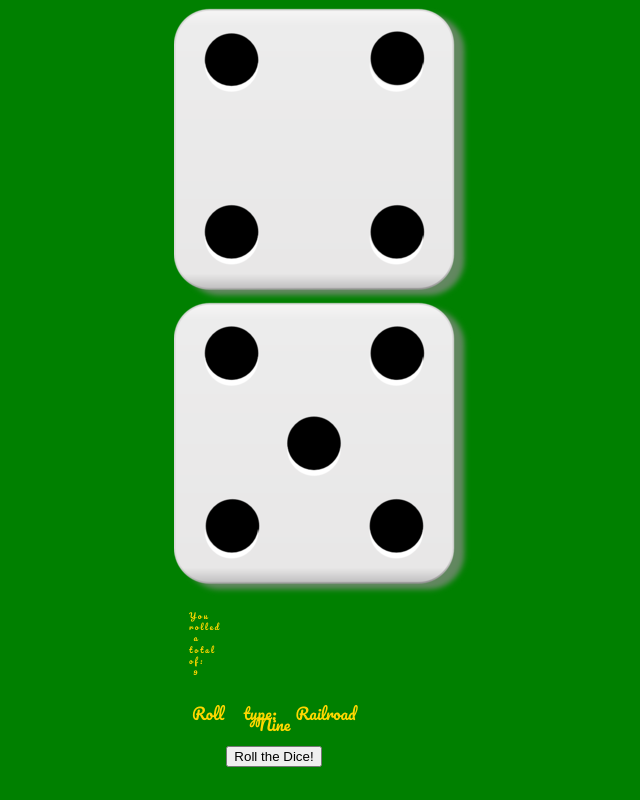
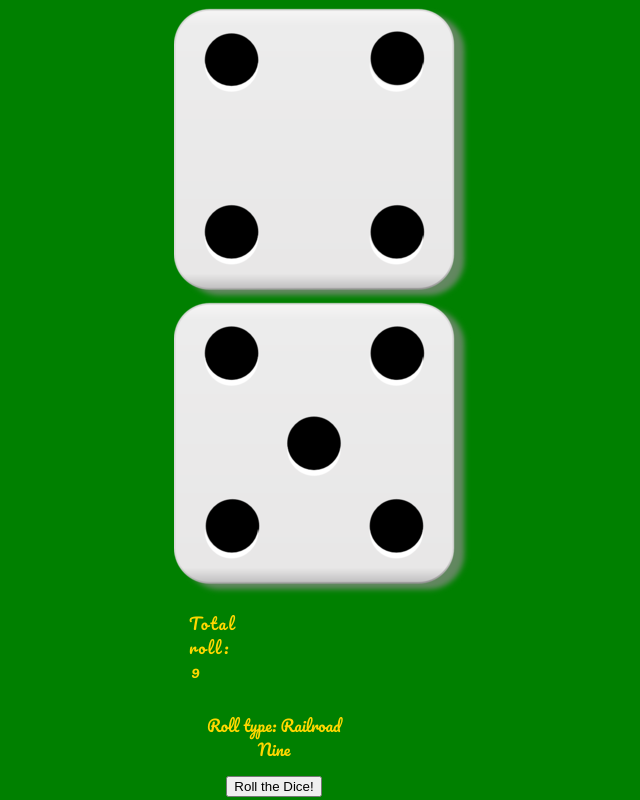
Before and after one commit to adiesh/cst336-hw2, a PHP site: page / in a window 1280 px wide. Shown: the whole page, without its empty margins (446-1086 px from the left). Run offline with PHP 8.4, Linux system fonts and the light colour scheme.

Commit message:
changes to spacing/font sizes

```diff
--- a/css/styles.css
+++ b/css/styles.css
@@ -18,27 +18,26 @@ body {
     width:200px;
     margin:0 auto;
     text-align:center;
-    line-height: .7em;
+    line-height: 1.5em;
+    font-size: 1em;
  }
 
  #result{
     font-family: 'Pacifico', cursive;
     text-align: center;
-    font-size: 0.5em;
+    font-size: 1em;
     padding: 15px;
     letter-spacing: 2px;
     width: 15;
-    word-spacing: 15px;
  }
 
 
  #rollType{
      padding: 15px;
-     word-spacing: 15px;
  }
 
 
  #play {
      position: relative;
-     margin: 0 auto;
+     margin: 0 px auto;
  }
--- a/index.php
+++ b/index.php
@@ -120,7 +120,7 @@
 
                    }
                    "<br />";
-                   echo "You rolled a total of: ".$totalRoll;
+                   echo "Total roll: ".$totalRoll;
                    "<br />";
 
 
```
